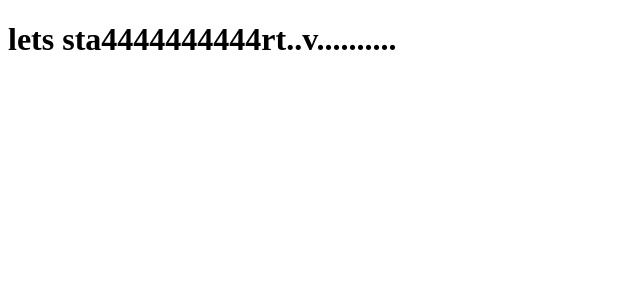
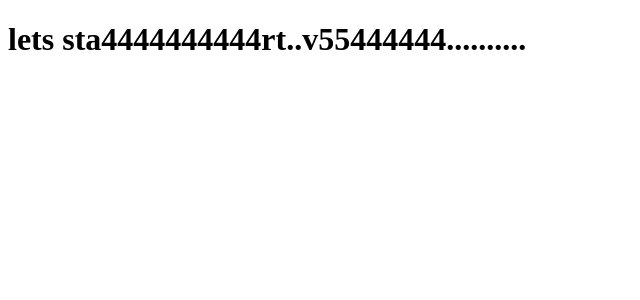
Before and after one commit to sjnbhusal19/rent-booking-system, a React (Vite) app in the folder client/: page / in a window 1280 px wide. Shown: the top 300 px of the page, without its empty margins (0-640 px from the left). Built offline with nearby package versions, Linux system fonts and the light colour scheme.

Commit message:
starting commit

```diff
--- a/client/src/App.jsx
+++ b/client/src/App.jsx
@@ -4,7 +4,7 @@ import './App.css'
 function App() {
 
   return(
-    <h1>lets sta4444444444rt..v..........</h1>
+    <h1>lets sta4444444444rt..v55444444..........</h1>
   )
 }
 export default App
```
